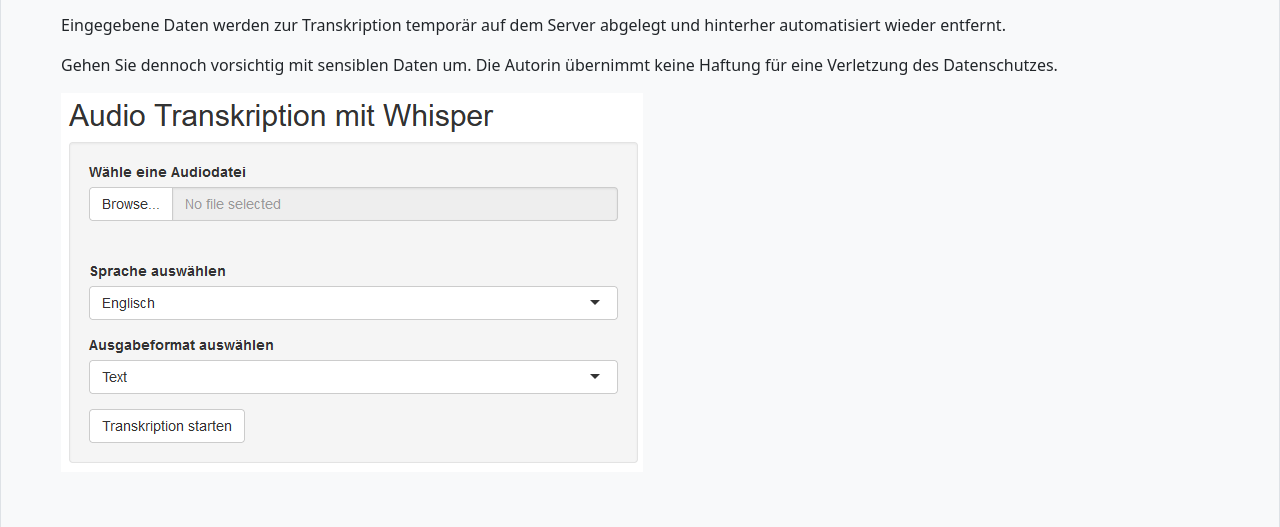
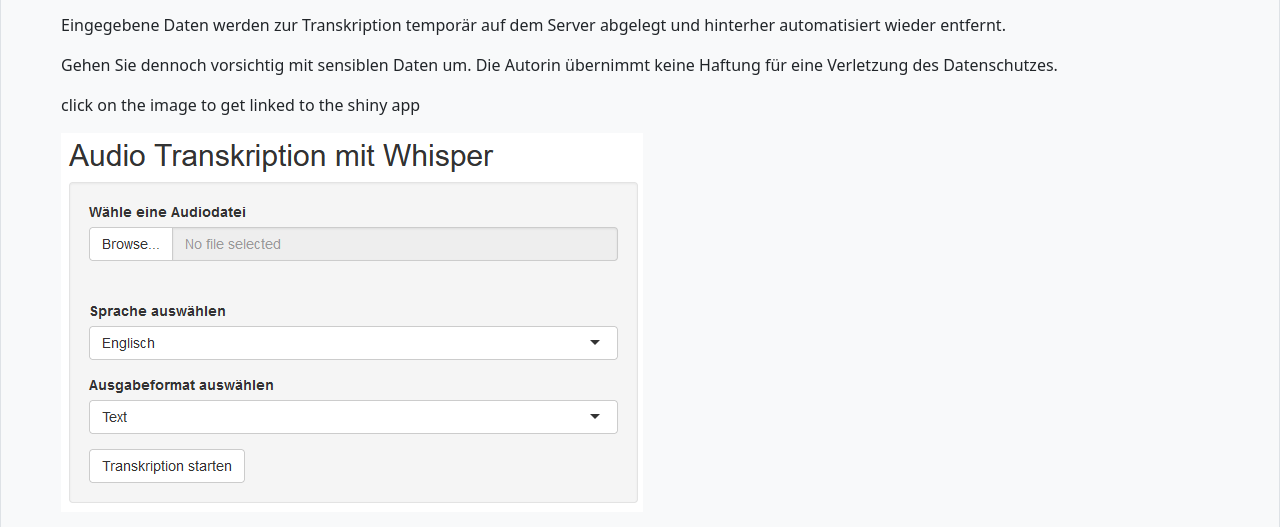
Before and after one commit to PollyMesser/openai-whisper-shiny-app, a plain HTML site: page index.html in a window 1280 px wide. Shown: the part 425-952 px from the top of the page. Drawn offline with Linux system fonts and the light colour scheme.

Commit message:
Update index.html

```diff
--- a/index.html
+++ b/index.html
@@ -95,8 +95,11 @@
         <p>Eingegebene Daten werden zur Transkription temporär auf dem Server abgelegt und hinterher automatisiert wieder entfernt.</p>
         <p>Gehen Sie dennoch vorsichtig mit sensiblen Daten um. Die Autorin übernimmt keine Haftung für eine Verletzung des Datenschutzes.</p>
         </article>
+        <div>
+          <p>click on the image to get linked to the shiny app</p>
+          <a href="http://shiny.spannbauer.eu:3839"><img src="./whisper.png" alt=""></a>
+        </div>
 
-        <a href="http://shiny.spannbauer.eu:3839"><img src="./whisper.png" alt=""></a>
       </div>
     </div>
 
```
